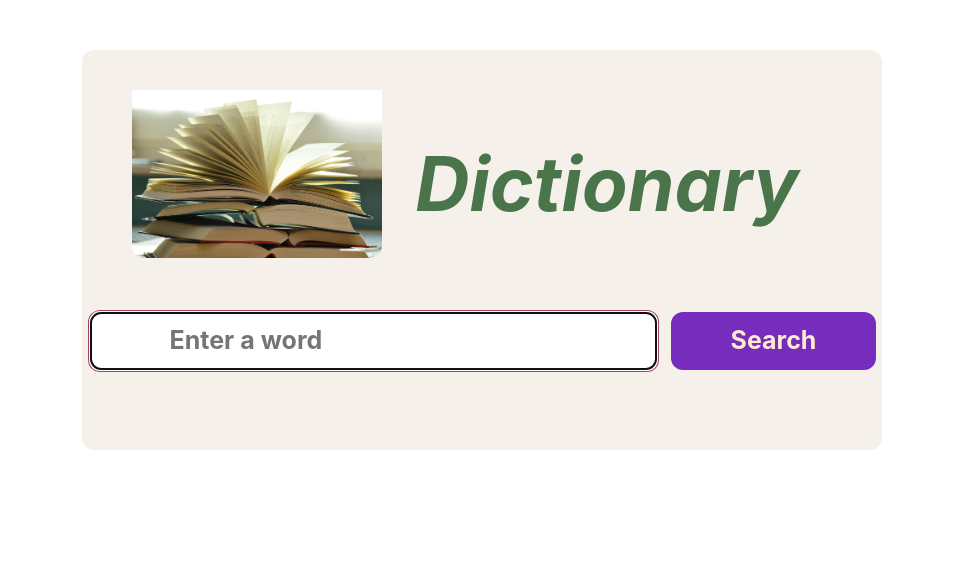
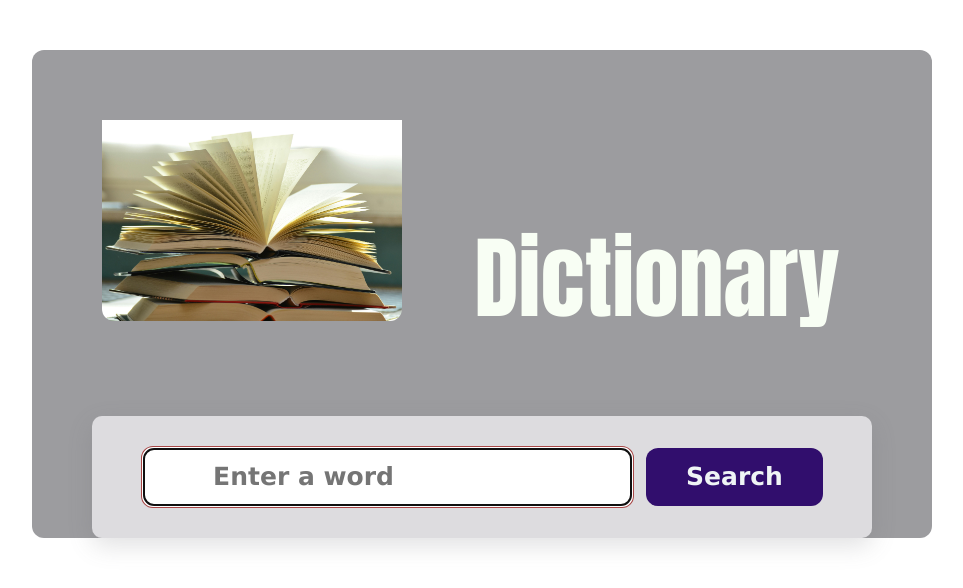
Before and after one commit to HildaAb/dictionary-app, a React (Create React App) app: page / in a window 1280 px wide. Shown: the top 588 px of the page, without its empty margins (158-1121 px from the left). Built offline with nearby package versions, Linux system fonts and the light colour scheme.

Commit message:
add some css

```diff
--- a/src/App.css
+++ b/src/App.css
@@ -1,29 +1,29 @@
 .App {
   text-align: center;
   margin: 50px auto;
-  max-width: 800px;
-  min-height: 400px;
-  background-color: rgb(245, 240, 234);
+  max-width: 900px;
+  background-color: rgb(156, 156, 159);
   border-radius: 12px;
 }
 
 .App p {
-  font-size: 75px;
+  font-family: Impact, Haettenschweiler, "Arial Narrow Bold", sans-serif;
+  font-size: 90px;
   font-weight: bolder;
-  font-style: italic;
-  color: rgb(32, 87, 36);
+  color: rgb(248, 254, 244);
   text-align: center;
   padding: 20px;
-  margin-top: -150px;
-  margin-left: 250px;
+  margin-top: -200px;
+  margin-left: 350px;
   margin-bottom: 50px;
-  opacity: 0.8;
 }
 
 .fluid-left {
   display: flex;
   justify-content: left;
-  margin-left: 50px;
-  padding-top: 40px;
+  margin-left: 70px;
+  margin-bottom: 70px;
+  padding-top: 70px;
   border-radius: 12px;
+  repeat: no-repeat;
 }
--- a/src/App.js
+++ b/src/App.js
@@ -7,7 +7,7 @@ export default function App() {
   return (
     <div>
       <div className="App">
-        <img src={books} alt="books" className="fluid-left" width="250" />
+        <img src={books} alt="books" className="fluid-left" width="300" />
         <p>Dictionary</p>
         <Dictionary />
       </div>
--- a/src/Dictionary.css
+++ b/src/Dictionary.css
@@ -1,10 +1,19 @@
-.Dictionary .SearchInput {
+.Dictionary section {
+  background: #dddcdf;
+  padding: 30px;
+  border-radius: 10px;
+  box-shadow: rgba(103, 107, 111, 0.2) 0px 8px 24px;
+  max-width: 780px;
+  margin: 30px 60px;
+}
+
+.Dictionary.Dictionary .SearchInput {
   color: rgb(79, 31, 71);
   font-size: 25px;
   font-weight: bold;
   border-radius: 12px;
-  padding: 10px 80px;
-  border: 2px solid rgb(165, 66, 99);
+  padding: 10px 70px;
+  border: 2px solid rgb(167, 70, 70);
 }
 
 .Dictionary .Submit {
@@ -12,8 +21,8 @@
   font-size: 25px;
   font-weight: bold;
   border-radius: 12px;
-  padding: 10px 60px;
-  background-color: rgb(118, 44, 188);
-  color: blanchedalmond;
+  padding: 10px 40px;
+  background-color: rgb(49, 14, 109);
+  color: rgb(239, 244, 245);
   border: none;
 }
--- a/src/Dictionary.js
+++ b/src/Dictionary.js
@@ -24,6 +24,7 @@ export default function Dictionary() {
 
   return (
     <div className="Dictionary">
+      <section>
         <form onSubmit={search}>
           <input
             type="search"
@@ -34,6 +35,7 @@ export default function Dictionary() {
           />
           <input type="submit" value="Search" className="Submit" />
         </form>
+      </section>
       <Results results={results} />
     </div>
   );
--- a/src/Meaning.css
+++ b/src/Meaning.css
@@ -1,17 +1,19 @@
 .Meaning h3 {
-  color: blue;
+  color: rgb(49, 14, 109);
   text-align: justify;
   margin-left: 50px;
-  font-size: 34px;
+  margin-top: 30px;
+  font-size: 35px;
   text-transform: capitalize;
   line-height: 1.5;
   font-weight: bold;
 }
 
 .Meaning .definition {
-  color: red;
+  color: rgb(49, 14, 109);
   text-align: justify;
   margin-left: 50px;
+  margin-right: 50px;
 }
 
 .Meaning .exemple {
--- a/src/Results.css
+++ b/src/Results.css
@@ -1,14 +1,19 @@
 .results .word {
-  color: blueviolet;
+  color: rgb(49, 14, 109);
+  font-size: 35px;
+  font-weight: bold;
   text-transform: capitalize;
-  margin-top: 10px;
-  margin-left: 50px;
+  margin-top: 40px;
+  margin-left: 60px;
   text-align: left;
 }
 
 .results .phonetics {
-  color: rgb(128, 171, 220);
+  color: rgb(49, 14, 109);
+  opacity: 0.7;
+  font-size: 35px;
+  font-weight: bold;
   margin-top: 10px;
-  margin-left: 50px;
+  margin-left: 60px;
   text-align: left;
 }
--- a/src/index.css
+++ b/src/index.css
@@ -1,13 +1,3 @@
 body {
-  margin: 0;
-  font-family: -apple-system, BlinkMacSystemFont, 'Segoe UI', 'Roboto', 'Oxygen',
-    'Ubuntu', 'Cantarell', 'Fira Sans', 'Droid Sans', 'Helvetica Neue',
-    sans-serif;
-  -webkit-font-smoothing: antialiased;
-  -moz-osx-font-smoothing: grayscale;
+  font-family: Verdana, Geneva, Tahoma, sans-serif;
 }
-
-code {
-  font-family: source-code-pro, Menlo, Monaco, Consolas, 'Courier New',
-    monospace;
-}
```
Lines whose indentation alone changed are shown as unchanged.
